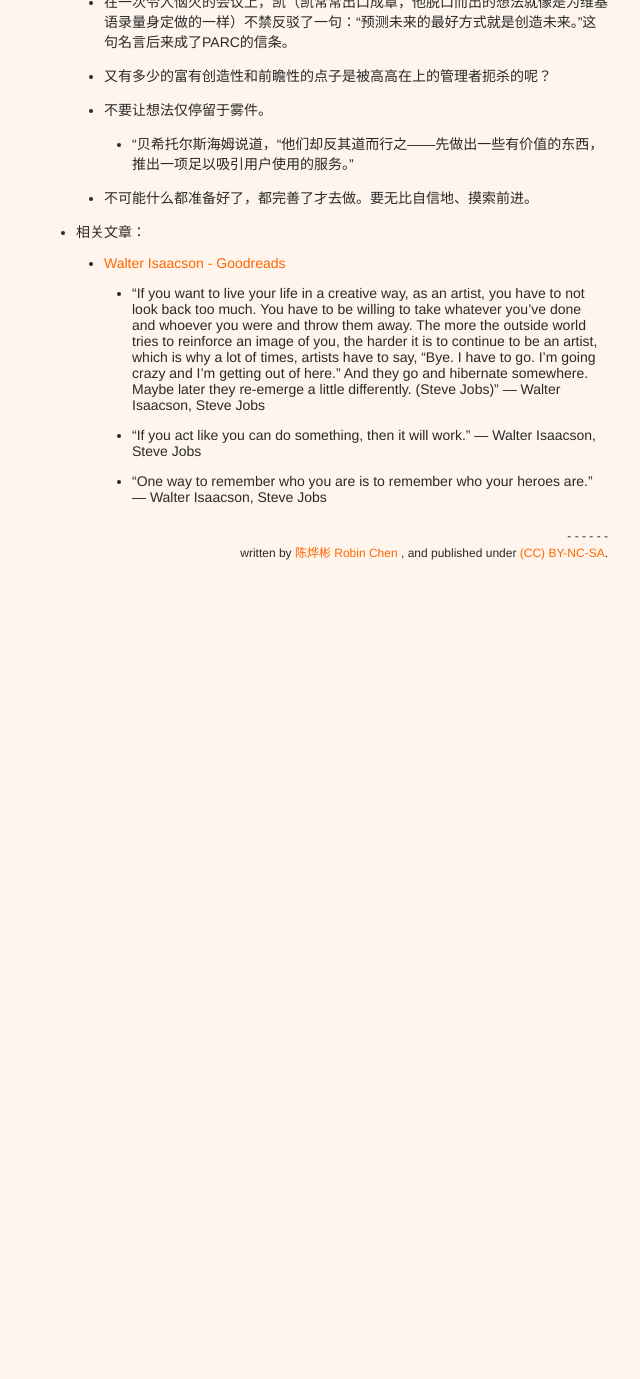
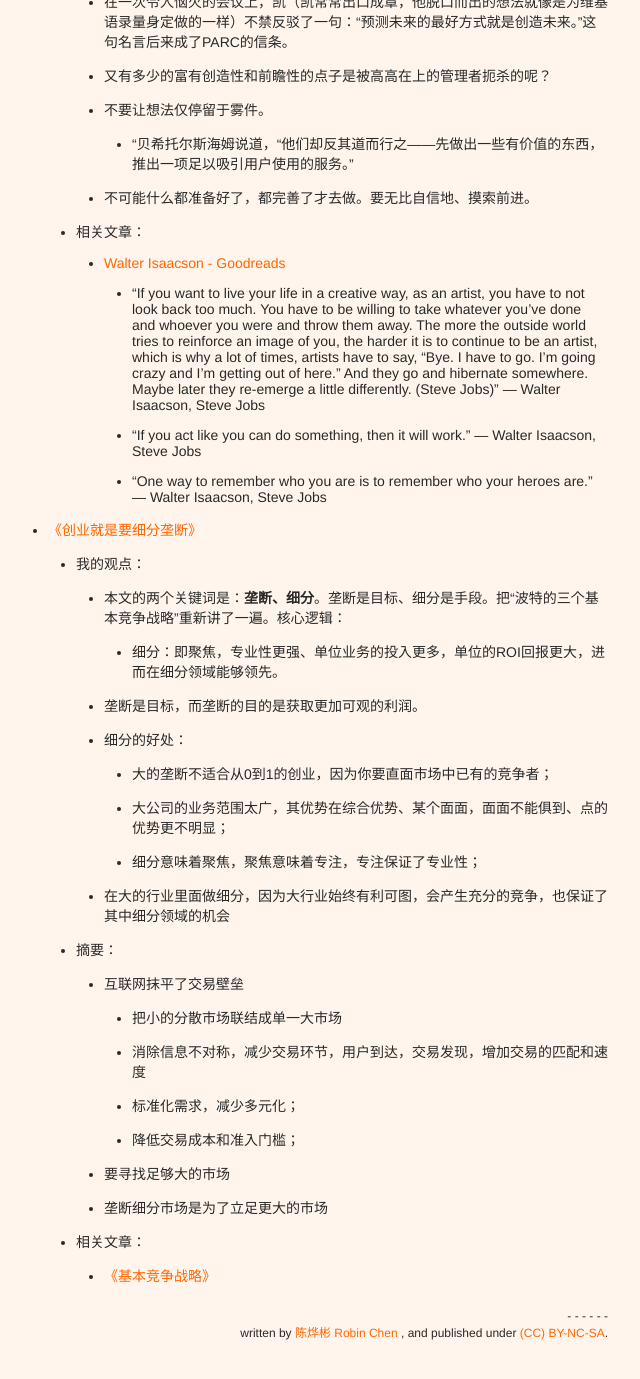
Before and after one commit to xianyuxmu/xianyuxmu.github.io, a Jekyll site: the page built from _posts/2018-02-10-books-fast-reading.md, in a window 1280 px wide and 1400 px high, scrolled down 5596 px. Shown: the top 1379 px of the window, without its empty margins (326-966 px from the left). Built offline with Jekyll 4.4.1, drawn with Linux system fonts in a browser that asks for light colours; comment, search, counter and statistics services are not loaded; before the commit the page ends 6226 px from its top, so only the background shows below that.

Commit message:
《创业就是要细分垄断》

```diff
--- a/_posts/2018-02-10-books-fast-reading.md
+++ b/_posts/2018-02-10-books-fast-reading.md
@@ -163,3 +163,23 @@ tags:
 			- “If you want to live your life in a creative way, as an artist, you have to not look back too much. You have to be willing to take whatever you’ve done and whoever you were and throw them away. The more the outside world tries to reinforce an image of you, the harder it is to continue to be an artist, which is why a lot of times, artists have to say, “Bye. I have to go. I’m going crazy and I’m getting out of here.” And they go and hibernate somewhere. Maybe later they re-emerge a little differently. (Steve Jobs)”  ― Walter Isaacson, Steve Jobs
 			- “If you act like you can do something, then it will work.” ― Walter Isaacson, Steve Jobs
 			- “One way to remember who you are is to remember who your heroes are.” ― Walter Isaacson, Steve Jobs
+- [《创业就是要细分垄断》](https://book.douban.com/subject/27043167/)
+	- 我的观点：
+		- 本文的两个关键词是：**垄断、细分**。垄断是目标、细分是手段。把“波特的三个基本竞争战略”重新讲了一遍。核心逻辑：
+			- 细分：即聚焦，专业性更强、单位业务的投入更多，单位的ROI回报更大，进而在细分领域能够领先。
+		- 垄断是目标，而垄断的目的是获取更加可观的利润。
+		- 细分的好处：
+			- 大的垄断不适合从0到1的创业，因为你要直面市场中已有的竞争者；
+			- 大公司的业务范围太广，其优势在综合优势、某个面面，面面不能俱到、点的优势更不明显；
+			- 细分意味着聚焦，聚焦意味着专注，专注保证了专业性；
+		- 在大的行业里面做细分，因为大行业始终有利可图，会产生充分的竞争，也保证了其中细分领域的机会
+	- 摘要：
+		- 互联网抹平了交易壁垒
+			- 把小的分散市场联结成单一大市场
+			- 消除信息不对称，减少交易环节，用户到达，交易发现，增加交易的匹配和速度
+			- 标准化需求，减少多元化；
+			- 降低交易成本和准入门槛；
+		- 要寻找足够大的市场
+		- 垄断细分市场是为了立足更大的市场
+	- 相关文章：
+		- [《基本竞争战略》](http://wiki.mbalib.com/wiki/%E5%9F%BA%E6%9C%AC%E7%AB%9E%E4%BA%89%E6%88%98%E7%95%A5)
```
Also changed, not shown: _posts/2018-03-06-zen-of-business.md (+2 -0 lines).
